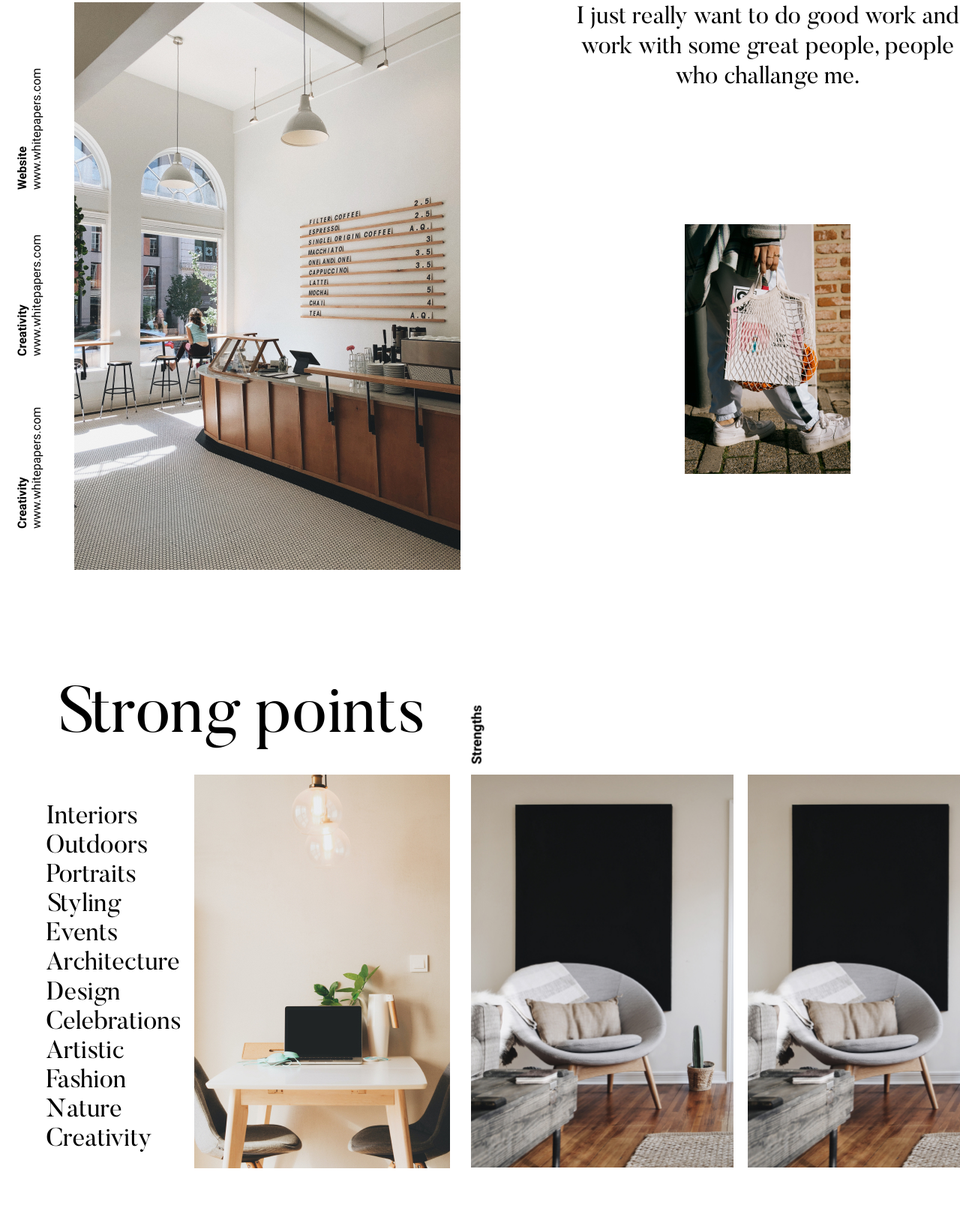
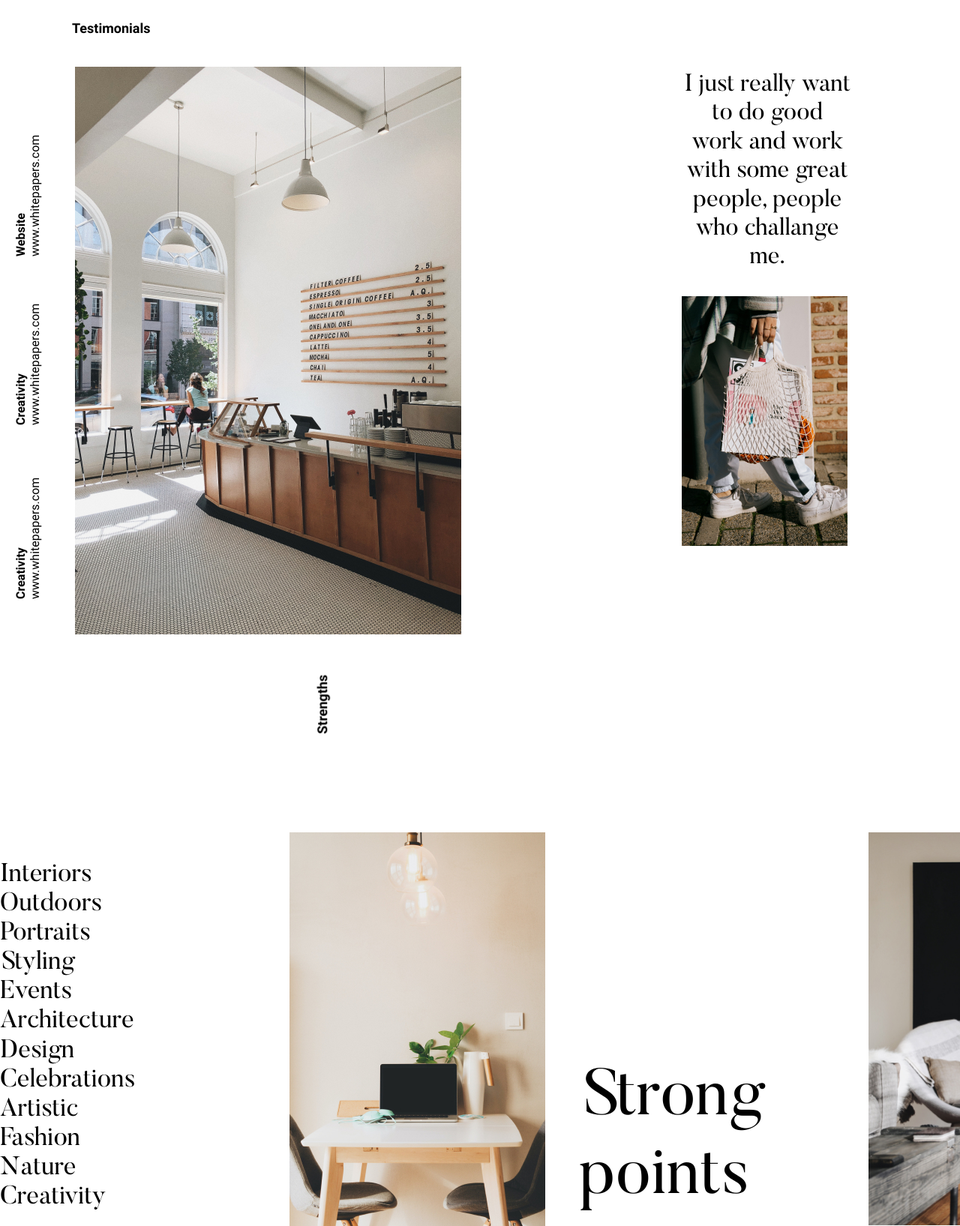
Before and after one commit to lewebcode/otus-css-nikonenko, a website built with webpack: page src/index.html in a window 1280 px wide. Shown: the part 2692-4327 px from the top of the page at 75% size. Before the commit the page ends 4250 px from the top, so only its background shows below. Built offline with nearby package versions, Linux system fonts and the light colour scheme.

Commit message:
add tailwind's styles for testimonials

```diff
--- a/src/css/style.css
+++ b/src/css/style.css
@@ -95,118 +95,33 @@
 }
 
 /*testimonials block*/
-.testimonials{
-    padding-top: 85px;
+#testimonials{
     max-width: 1440px;
-    margin: 0 auto;
+    margin-top: 216px;
 }
-.testimonials .subtitle{
-    padding-left: 85px;
-}
-.testimonials .testimonials__content{
-    margin: 40px auto 0 auto;
-    max-width: 1254px;
-    column-gap: 34px;
-    display: grid;
-    row-gap: 30px;
-    grid-template-columns: 52px 47.5% 47%;
-    grid-template-rows: 35% 1fr;
+.testimonials-content{
+    grid-template-columns: 1fr;
+    grid-template-rows: 36% 1fr;
     min-height: 760px;
 }
-.testimonials__content-links{
-    grid-column: 1/2;
-    grid-row: 1/3;
-    padding-bottom: 20px;
-    padding-left: 7px;
-    display: grid;
-    grid-template-rows: 1fr 30% 31%;
-    align-items: end;
+.testimonials-links{
+    grid-template-rows: auto;
 }
-.testimonials__link{
+.testimonials-link{
     font-size: 1rem;
-    color: #000;
-    text-decoration: none;
-    transform-origin: top left;
-	transform: rotate(-90deg);
 }
-.testimonials__link_text_underline {
-    position: relative;
+.testimonials-content-text{
+    font-size: 1.9rem;
+    line-height: 1.25;
 }
 
-.testimonials__link_text_underline::after {
-      content: "";
-      position: absolute;
-      top: 100%;
-      left: 0;
-      width: 100%;
-      height: 2px;
-      background-color: #000;
-      opacity: 0;
-      transform: translateY(10px);
-      transition: opacity 0.3s, transform 0.3s;
+/*strongpoints block*/
+#strongpoints{
+    margin-top: 115px;
+    grid-template-rows: 130px 1fr;
+    grid-template-columns: 240px repeat(3, minmax(350px, 1fr));
 }
-
-.testimonials__link_text_underline:hover::after,  .testimonials__link_text_underline:focus::after{
-      opacity: 1;
-      transform: translateY(0px);
-}
-.testimonials__link-bold{
-    display: block;
-    font-weight: 700;
-}
-.testimonials__content-main-img{
-    grid-column: 2/3;
-    grid-row: 1/3;
-    overflow: hidden;
-}
-.testimonials__content-text{
-    grid-column: 3/4;
-    grid-row: 1/2;
-    font-size: 1.9rem;
-    line-height: 1.25;
-    width: 36%;
-    text-align: center;
-    justify-self: center;
-    margin: 0;
-}
-.testimonials__content-second-img{
-    grid-column: 3/4;
-    grid-row: 2/3;
-    justify-self: center;
-}
-/*strongpoints block*/
-.strongpoints{
-    margin-top: 115px;
-    display: grid;
-    gap: 25px 19px;
-    grid-template-rows: 130px 1fr;
-    grid-auto-flow: column;
-    grid-template-columns: repeat(2, minmax(350px, 1fr)) minmax(577px, 1fr) minmax(350px, 1fr);
-}
-.strongpoints .subtitle{
-    width: 125px;
-    grid-column: 2/3;
-    align-self: flex-start;
-    transform: rotate(270deg) translateX(-20px) translateY(50px);
-}
-.strongpoints .title{
-    align-self: end;
-    grid-column: 3/4;
-    padding-left: 72px;
-}
-.strongpoints__content-item{
-    grid-row-start: 2;
-}
-
-.strongpoints__list{
-    list-style-type: none;
-    display: flex;
-    flex-flow: column;
-    justify-content: center;
-    padding-left: 25.5%;
-    margin-top: 20px;
-}
-.strongpoints__list-item{
+.strongpoints-item{
     font-family: 'Butler';
     font-size: 2.125rem;
     padding-left: 0;
@@ -216,104 +131,7 @@
     display: none;
 }
 
-@media all and (max-width:1280px){
-    .testimonials{
-        padding-top: 0;
-    }
-    .testimonials__content-text{
-        width: 58%;
-    }
-    .strongpoints{
-        grid-template-columns: 240px repeat(3, minmax(350px, 1fr));
-    }
-    .strongpoints .title {
-        align-self: end;
-        grid-column: 1/3;
-        padding-left: 72px;
-    }
-    .strongpoints .subtitle {
-        width: 125px;
-        grid-column: 3/4;
-        align-self: end;
-        transform: rotate(270deg) translateX(40px) translateY(-55px);
-    }
-    .strongpoints__content-item.strongpoints__list{
-        grid-column-start: 1;
-    }
-}
-
 @media all and (max-width:767px){
-
-    /*testimonials*/
-    .testimonials{
-        margin-top: 216px;
-        padding: 0 30px;
-    }
-    .testimonials .subtitle{
-        padding-left: 0;
-        text-align: right;
-        padding-right: 18px;
-    }
-    .testimonials .testimonials__content{
-        grid-template-columns: 1fr;
-        grid-template-rows: auto;
-        row-gap: 43px;
-        max-width: 367px;
-    }
-    .testimonials__content-links{
-        grid-row: 3/4;
-        grid-template-rows: auto;
-        grid-template-columns: 1fr 1fr;
-        align-items: start;
-        padding: 0;
-        row-gap: 50px;
-        column-gap: 40px;
-    }
-    .testimonials__link{
-        transform: unset;
-    }
-    .testimonials__content-text,
-    .testimonials__content-second-img{
-        grid-column: 1/2;
-    }
-    .testimonials__content-text{
-        width: 95%;
-        margin-top: 85px;
-    }
-    .testimonials__content-second-img{
-        grid-row: 2/3;
-        margin-top: 40px;
-    }
-    .testimonials__content-main-img{
-        display: none;
-    }
-
-    /*strength points*/
-    .strongpoints{
-        padding-left: 35px;
-        gap: 0px 19px;
-    }
-    .strongpoints .subtitle{
-        grid-column: 2/3;
-        transform: unset;
-        align-self: center;
-        padding-left: 12px;
-        margin-top: 0;
-        margin-bottom: 18px;
-        width: 100%;
-    }
-    .strongpoints .title{
-        padding-left: 0;
-        grid-row: 2/3;
-        margin-bottom: 18px;
-    }
-    .strongpoints__content-item {
-        grid-row-start: 3;
-    }
-    .strongpoints__content-item.strongpoints__list{
-        padding-left: 0;
-        margin-top: 10px;
-    }
     /*footer*/
     .footer-menu{
         display: unset;
@@ -394,6 +212,15 @@
     .designer-big  .designer-picture{
         aspect-ratio: 3/4;
     }
+    #testimonials{
+        margin-top: 0;
+    }
+    .testimonials-content{
+        grid-template-columns: 52px 52.5% 45.5%;
+    }
+    .testimonials-links{
+        grid-template-rows: 1fr 30% 31%;
+    }
 }
 
 @media all and (min-width:1280px){
@@ -415,4 +242,7 @@
     .designer-big  .designer-picture{
         aspect-ratio: unset;
     }
+    #strongpoints{
+        grid-template-columns: repeat(4, minmax(350px, 1fr));
+    }
 }
--- a/src/index.html
+++ b/src/index.html
@@ -98,17 +98,17 @@
         </div>
    </section>
 
-   <section id="testimonials" class="testimonials">
-        <h2 class="subtitle">Testimonials</h2>
-        <div class="testimonials__content">
-            <div class="testimonials__content-links">
-                <a class="testimonials__link testimonials__link_text_underline" href="http://www.whitepapers.com"><span class="testimonials__link-bold">Website</span>www.whitepapers.com</a>
-                <a class="testimonials__link testimonials__link_text_underline" href="http://www.whitepapers.com"><span class="testimonials__link-bold">Creativity</span>www.whitepapers.com</a>
-                <a class="testimonials__link testimonials__link_text_underline" href="http://www.whitepapers.com"><span class="testimonials__link-bold">Creativity</span>www.whitepapers.com</a>
+   <section id="testimonials" class="pt-0 xl:pt-20 px-30 md:px-0 mx-auto">
+        <h2 class="subtitle pl-0 md:pt-1.5 md:pl-8 pr-7 md:pr-0 max-w-sm md:max-w-6xl text-right md:text-left mx-auto">Testimonials</h2>
+        <div class="testimonials-content md:mt-10 mx-auto max-w-7xl gap-y-11 md:gap-y-8 grid grid-flow-row md:pl-4">
+            <div class="testimonials-links mx-auto w-5/6 md:w-full md:mx-0 pl-0 pr-0 pt-1 md:pt-0 pb-0 md:pl-0.5 md:pb-3 grid grid-cols-2 md:grid-cols-1 gap-y-12 gap-x-10 md:gap-y-0 md:gap-x-0 items-start md:items-end row-start-3 row-end-4 md:row-start-1 md:row-end-3 col-start-1 col-end-2">
+                <a class="testimonials-link min-w-fit origin-top-left no-underline text-black md:-rotate-90 relative after:absolute after:top-full after:left-0 after:w-full after:h-0.5 after:bg-black after:opacity-0 after:translate-y-10 after:duration-300 hover:after:opacity-100 hover:after:translate-y-0 " href="http://www.whitepapers.com"><span class="block font-bold">Website</span>www.whitepapers.com</a>
+                <a class="testimonials-link min-w-fit origin-top-left no-underline text-black md:-rotate-90 relative after:absolute after:top-full after:left-0 after:w-full after:h-0.5 after:bg-black after:opacity-0 after:translate-y-10 after:duration-300 hover:after:opacity-100 hover:after:translate-y-0 " href="http://www.whitepapers.com"><span class="block font-bold">Creativity</span>www.whitepapers.com</a>
+                <a class="testimonials-link min-w-fit origin-top-left no-underline text-black md:-rotate-90 relative after:absolute after:top-full after:left-0 after:w-full after:h-0.5 after:bg-black after:opacity-0 after:translate-y-10 after:duration-300 hover:after:opacity-100 hover:after:translate-y-0 " href="http://www.whitepapers.com"><span class="block font-bold">Creativity</span>www.whitepapers.com</a>
             </div>
-            <div class="testimonials__content-main-img"><img class="animate__animated opacity-0" src="img/office.jpg" alt="Office"></div>
-            <blockquote class="blockquote testimonials__content-text">I just really want to do good work and work with some great people, people who challange me.</blockquote>
-            <div class="testimonials__content-second-img">
+            <div class="hidden overflow-hidden md:block row-start-1 row-end-3 col-start-2 col-end-3 md:pl-8"><img class="animate__animated opacity-0" src="img/office.jpg" alt="Office"></div>
+            <blockquote class="blockquote mx-auto md:mb-0 mt-85 md:mt-0 text-center self-end row-start-1 row-end-2 col-start-1 col-end-2 md:col-start-3 md:col-end-4 w-5/6 md:w-2/5 md:pl-2">I just really want to do good work and work with some great people, people who challange me.</blockquote>
+            <div class="mt-11 md:mt-0 row-start-2 row-end-3 col-start-1 col-end-2 md:col-start-3 md:col-end-4 md:justify-self-center mx-auto">
                 <picture>
                     <source srcset="img/testimonials_mobile.jpg" media="(max-width: 768px)" />
                     <img src="img/testimonial1.jpg" alt="Testimonial1">
@@ -117,26 +117,26 @@
         </div>
    </section>
 
-   <section id="strongpoints" class="strongpoints">
-        <h2 class="title">Strong points</h2>
-        <h3 class="subtitle">Strengths</h3>
-        <img class="strongpoints__content-item" src="img/strength1.jpg" alt="strength1">
-        <img class="strongpoints__content-item" src="img/strength2.jpg" alt="strength2">
-        <ul class="strongpoints__content-item strongpoints__list">
-            <li class="strongpoints__list-item">Interiors</li>
-            <li class="strongpoints__list-item">Outdoors</li>
-            <li class="strongpoints__list-item">Portraits</li>
-            <li class="strongpoints__list-item">Styling</li>
-            <li class="strongpoints__list-item">Events</li>
-            <li class="strongpoints__list-item">Architecture</li>
-            <li class="strongpoints__list-item">Design</li>
-            <li class="strongpoints__list-item">Celebrations</li>
-            <li class="strongpoints__list-item">Artistic</li>
-            <li class="strongpoints__list-item">Fashion</li>
-            <li class="strongpoints__list-item">Nature</li>
-            <li class="strongpoints__list-item">Creativity</li>
+   <section id="strongpoints" class="pl-9 md:pl-0 gap-x-9 md:gap-y-4 grid grid-flow-col">
+        <h2 class="title pl-0 md:pl-18 mb-3 row-start-2 row-end-3 col-start-3 col-end-4 md:col-start-1 md:col-end-3 self-end xl:col-start-3 xl:col-end-4">Strong points</h2>
+        <h3 class="subtitle w-full md:w-32 mt-0 mb-6 pl-3 self-center md:self-end xl:self-start col-start-2 col-end-3 md:-rotate-90 md:translate-x-10 xl:-translate-x-5 md:-translate-y-12">Strengths</h3>
+        <img class="row-start-3 md:row-start-2" src="img/strength1.jpg" alt="strength1">
+        <img class="row-start-3 md:row-start-2" src="img/strength2.jpg" alt="strength2">
+        <ul class="row-start-3 md:row-start-2 pl-0 mt-2.5 md:mt-5 col-start-1 list-none flex flex-col justify-center">
+            <li class="strongpoints-item">Interiors</li>
+            <li class="strongpoints-item">Outdoors</li>
+            <li class="strongpoints-item">Portraits</li>
+            <li class="strongpoints-item">Styling</li>
+            <li class="strongpoints-item">Events</li>
+            <li class="strongpoints-item">Architecture</li>
+            <li class="strongpoints-item">Design</li>
+            <li class="strongpoints-item">Celebrations</li>
+            <li class="strongpoints-item">Artistic</li>
+            <li class="strongpoints-item">Fashion</li>
+            <li class="strongpoints-item">Nature</li>
+            <li class="strongpoints-item">Creativity</li>
          </ul>
-        <img class="strongpoints__content-item" src="img/strength2.jpg" alt="strength2">
+        <img class="row-start-3 md:row-start-2" src="img/strength2.jpg" alt="strength2">
    </section>
    <footer>
        <ul class="footer-menu">
```
